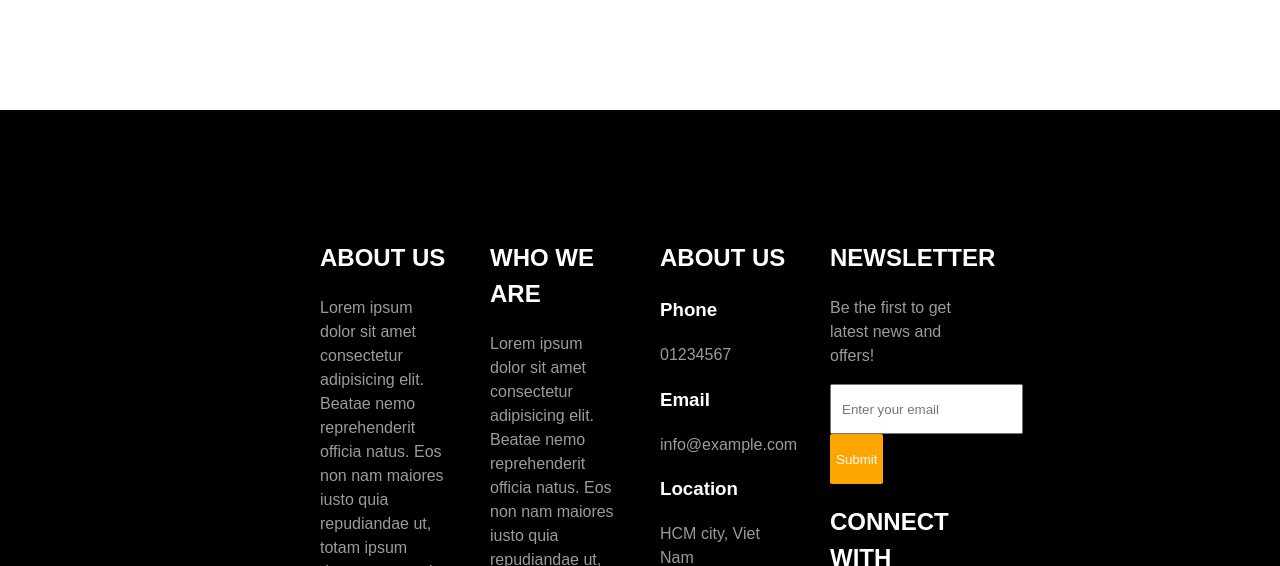
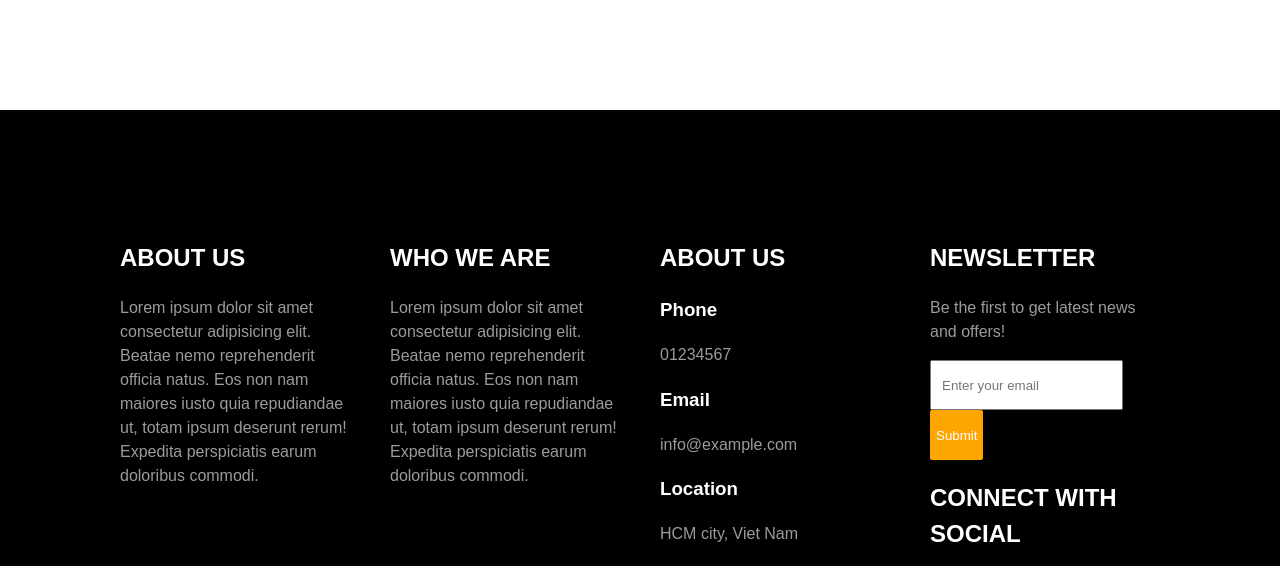
Before and after one commit to ryutran97/c05doghome, a plain HTML site: page index.html in a window 1280 px wide. Shown: the part 6912-7478 px from the top of the page. Drawn offline with Linux system fonts and the light colour scheme.

Commit message:
sua lan 3

```diff
--- a/css/style.css
+++ b/css/style.css
@@ -434,7 +434,7 @@ footer{
     background-color: black;
     width: 100%;
     height: auto;
-    padding: 100px 300px;
+    padding: 100px 100px;
     color: var(--pnormal);
 }
 footer .container{
```
